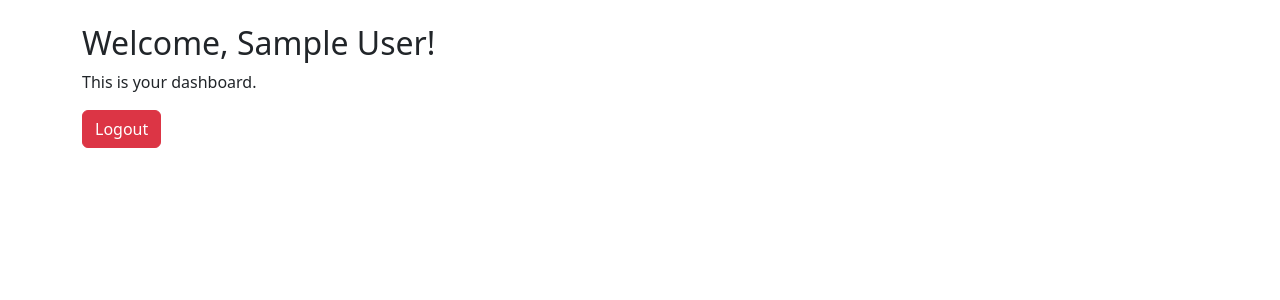
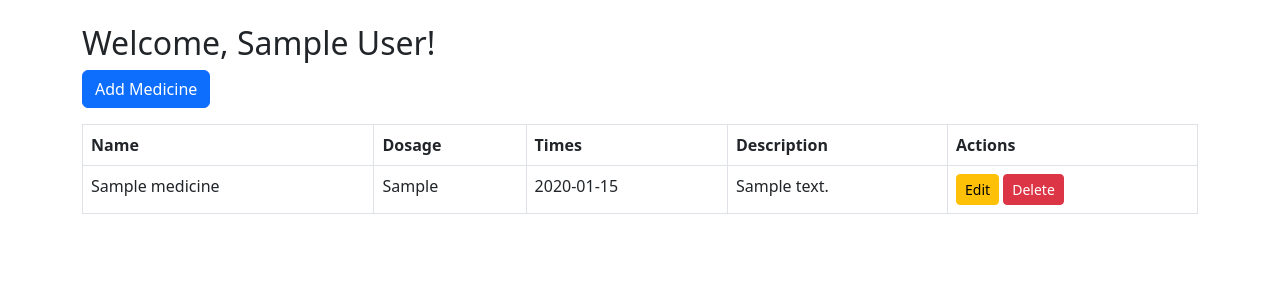
Before and after one commit to zhshakib/medicine-reminder-system, a Flask app: page /dashboard/ in a window 1280 px wide. Shown: the top 300 px of the page. Run offline with Flask 3, Linux system fonts and the light colour scheme; the visitor is signed in with stand-in values (Sample User, id 1); tables that the repository leaves empty hold one stand-in row (values such as "Sample post").

Commit message:
chore: Medicine `CRUD` Done!

```diff
--- /dev/null
+++ b/app/models/medicine.py
@@ -0,0 +1,46 @@
+from ..database import get_db
+
+class Medicine:
+
+    @staticmethod
+    def create(user_id, name, dosage, times, description):
+        conn = get_db()
+        conn.execute(
+            "INSERT INTO medicines (user_id, name, dosage, times, description) VALUES (?, ?, ?, ?, ?)",
+            (user_id, name, dosage, times, description)
+        )
+        conn.commit()
+
+    @staticmethod
+    def get_all_by_user(user_id):
+        conn = get_db()
+        return conn.execute(
+            "SELECT * FROM medicines WHERE user_id = ?",
+            (user_id,)
+        ).fetchall()
+
+    # @staticmethod
+    # def get_by_id(med_id):
+    #     conn = get_db()
+    #     return conn.execute(
+    #         "SELECT * FROM medicines WHERE id = ?",
+    #         (med_id,)
+    #     ).fetchone()
+
+    @staticmethod
+    def update(med_id, name, dosage, times, description):
+        conn = get_db()
+        conn.execute(
+            "UPDATE medicines SET name = ?, dosage = ?, times = ?, description = ? WHERE id = ?",
+            (name, dosage, times, description, med_id)
+        )
+        conn.commit()
+
+    @staticmethod
+    def delete(med_id):
+        conn = get_db()
+        conn.execute(
+            "DELETE FROM medicines WHERE id = ?",
+            (med_id,)
+        )
+        conn.commit()
--- a/app/routes/dashboard_routes.py
+++ b/app/routes/dashboard_routes.py
@@ -1,9 +1,10 @@
-from flask import Blueprint, render_template, session, redirect, url_for, flash
+from flask import Blueprint, render_template, session, redirect, url_for, flash, request
+from app.models.medicine import Medicine
+from functools import wraps
 
 dashboard_bp = Blueprint("dashboard", __name__, url_prefix="/dashboard")
 
 def login_required(f):
-    from functools import wraps
     @wraps(f)
     def decorated_function(*args, **kwargs):
         if "user_id" not in session:
@@ -15,5 +16,42 @@ def login_required(f):
 @dashboard_bp.route("/")
 @login_required
 def home():
-    username = session.get("username")
-    return render_template("dashboard/home.html", username=username)
+    user_id = session["user_id"]
+    username = session["username"]
+    medicines = Medicine.get_all_by_user(user_id)
+    return render_template("dashboard/home.html", username=username, medicines=medicines)
+
+
+@dashboard_bp.route("/medicine/add", methods=["POST"])
+@login_required
+def add_medicine():
+    user_id = session["user_id"]
+    name = request.form["name"]
+    dosage = request.form["dosage"]
+    times = request.form["times"]
+    description = request.form["description"]
+
+    Medicine.create(user_id, name, dosage, times, description)
+
+    flash("Medicine added successfully!", "success")
+    return redirect(url_for("dashboard.home"))
+
+
+@dashboard_bp.route("/medicine/edit/<int:med_id>", methods=["POST"])
+@login_required
+def edit_medicine(med_id):
+    name = request.form["name"]
+    dosage = request.form["dosage"]
+    times = request.form["times"]
+    description = request.form["description"]
+
+    Medicine.update(med_id, name, dosage, times, description)
+    flash("Medicine updated successfully!", "success")
+    return redirect(url_for("dashboard.home"))
+
+@dashboard_bp.route("/medicine/delete/<int:med_id>", methods=["POST"])
+@login_required
+def delete_medicine(med_id):
+    Medicine.delete(med_id)
+    flash("Medicine deleted successfully!", "success")
+    return redirect(url_for("dashboard.home"))
--- a/app/templates/dashboard/home.html
+++ b/app/templates/dashboard/home.html
@@ -1,7 +1,116 @@
 {% extends "base.html" %}
-
 {% block content %}
 <h2>Welcome, {{ username }}!</h2>
-<p>This is your dashboard.</p>
-<a href="{{ url_for('auth.logout') }}" class="btn btn-danger">Logout</a>
+
+<!-- Add Medicine Button -->
+<button class="btn btn-primary mb-3" data-bs-toggle="modal" data-bs-target="#addMedicineModal">
+    Add Medicine
+</button>
+
+<!-- Medicine Table -->
+<table class="table table-bordered">
+    <thead>
+        <tr>
+            <th>Name</th>
+            <th>Dosage</th>
+            <th>Times</th>
+            <th>Description</th>
+            <th>Actions</th>
+        </tr>
+    </thead>
+    <tbody>
+        {% for med in medicines %}
+        <tr>
+            <td>{{ med['name'] }}</td>
+            <td>{{ med['dosage'] }}</td>
+            <td>{{ med['times'] }}</td>
+            <td>{{ med['description'] }}</td>
+            <td>
+                <!-- Edit Button -->
+                <button class="btn btn-warning btn-sm" data-bs-toggle="modal"
+                        data-bs-target="#editMedicineModal"
+                        data-id="{{ med['id'] }}"
+                        data-name="{{ med['name'] }}"
+                        data-dosage="{{ med['dosage'] }}"
+                        data-times="{{ med['times'] }}"
+                        data-description="{{ med['description'] }}">
+                    Edit
+                </button>
+
+                <!-- Delete Form -->
+                <form action="{{ url_for('dashboard.delete_medicine', med_id=med['id']) }}" method="POST" style="display:inline;">
+                    <button class="btn btn-danger btn-sm" onclick="return confirm('Are you sure?')">Delete</button>
+                </form>
+            </td>
+        </tr>
+        {% endfor %}
+    </tbody>
+</table>
+
+<!-- Add Medicine Modal -->
+<div class="modal fade" id="addMedicineModal" tabindex="-1" aria-hidden="true">
+  <div class="modal-dialog">
+    <div class="modal-content">
+      <form method="POST" action="{{ url_for('dashboard.add_medicine') }}">
+        <div class="modal-header">
+          <h5 class="modal-title">Add Medicine</h5>
+          <button type="button" class="btn-close" data-bs-dismiss="modal"></button>
+        </div>
+        <div class="modal-body">
+          <input name="name" class="form-control mb-2" placeholder="Medicine Name" required>
+          <input name="dosage" class="form-control mb-2" placeholder="Dosage (e.g., 500mg)">
+          <input name="times" class="form-control mb-2" placeholder="Times (e.g., 9 AM, 2 PM)">
+          <textarea name="description" class="form-control mb-2" placeholder="Description"></textarea>
+        </div>
+        <div class="modal-footer">
+          <button type="submit" class="btn btn-success">Add</button>
+        </div>
+      </form>
+    </div>
+  </div>
+</div>
+
+<!-- Edit Medicine Modal -->
+<div class="modal fade" id="editMedicineModal" tabindex="-1" aria-hidden="true">
+  <div class="modal-dialog">
+    <div class="modal-content">
+      <form method="POST" id="editMedicineForm">
+        <div class="modal-header">
+          <h5 class="modal-title">Edit Medicine</h5>
+          <button type="button" class="btn-close" data-bs-dismiss="modal"></button>
+        </div>
+        <div class="modal-body">
+          <input name="name" class="form-control mb-2" placeholder="Medicine Name" required>
+          <input name="dosage" class="form-control mb-2" placeholder="Dosage">
+          <input name="times" class="form-control mb-2" placeholder="Times">
+          <textarea name="description" class="form-control mb-2" placeholder="Description"></textarea>
+        </div>
+        <div class="modal-footer">
+          <button type="submit" class="btn btn-primary">Update</button>
+        </div>
+      </form>
+    </div>
+  </div>
+</div>
+
+<!-- JS to populate Edit Modal -->
+<script>
+var editModal = document.getElementById('editMedicineModal')
+editModal.addEventListener('show.bs.modal', function (event) {
+  var button = event.relatedTarget
+  var id = button.getAttribute('data-id')
+  var name = button.getAttribute('data-name')
+  var dosage = button.getAttribute('data-dosage')
+  var times = button.getAttribute('data-times')
+  var description = button.getAttribute('data-description')
+
+  var form = document.getElementById('editMedicineForm')
+  form.action = '/dashboard/medicine/edit/' + id
+  form.elements['name'].value = name
+  form.elements['dosage'].value = dosage
+  form.elements['times'].value = times
+  form.elements['description'].value = description
+})
+</script>
+
 {% endblock %}
```
